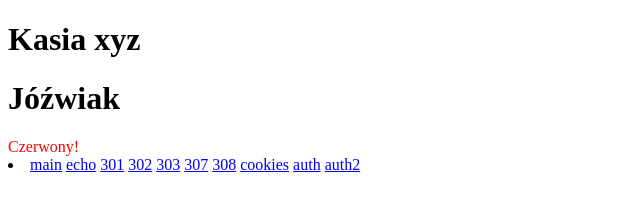
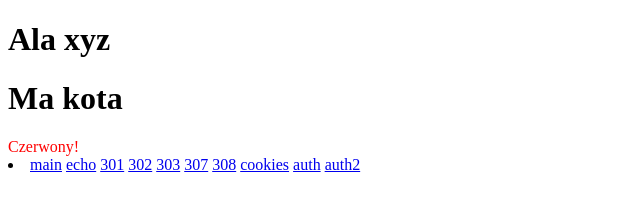
Before and after one commit to Kaatee/InternetSystems, a plain HTML site: page Lab01/src/main/java/index.html in a window 1280 px wide. Shown: the whole page, without its empty margins (0-640 px from the left). Drawn offline with Linux system fonts and the light colour scheme.

Commit message:
small correct

```diff
--- a/Lab01/src/main/java/index.html
+++ b/Lab01/src/main/java/index.html
@@ -6,8 +6,8 @@
 
 </head>
 <body>
-<h1>Kasia xyz</h1>
-<h1>Jóźwiak</h1>
+<h1>Ala xyz</h1>
+<h1>Ma kota</h1>
 <font color="red">Czerwony!</font>
 <li>
     <a href="/">main</a>
```
